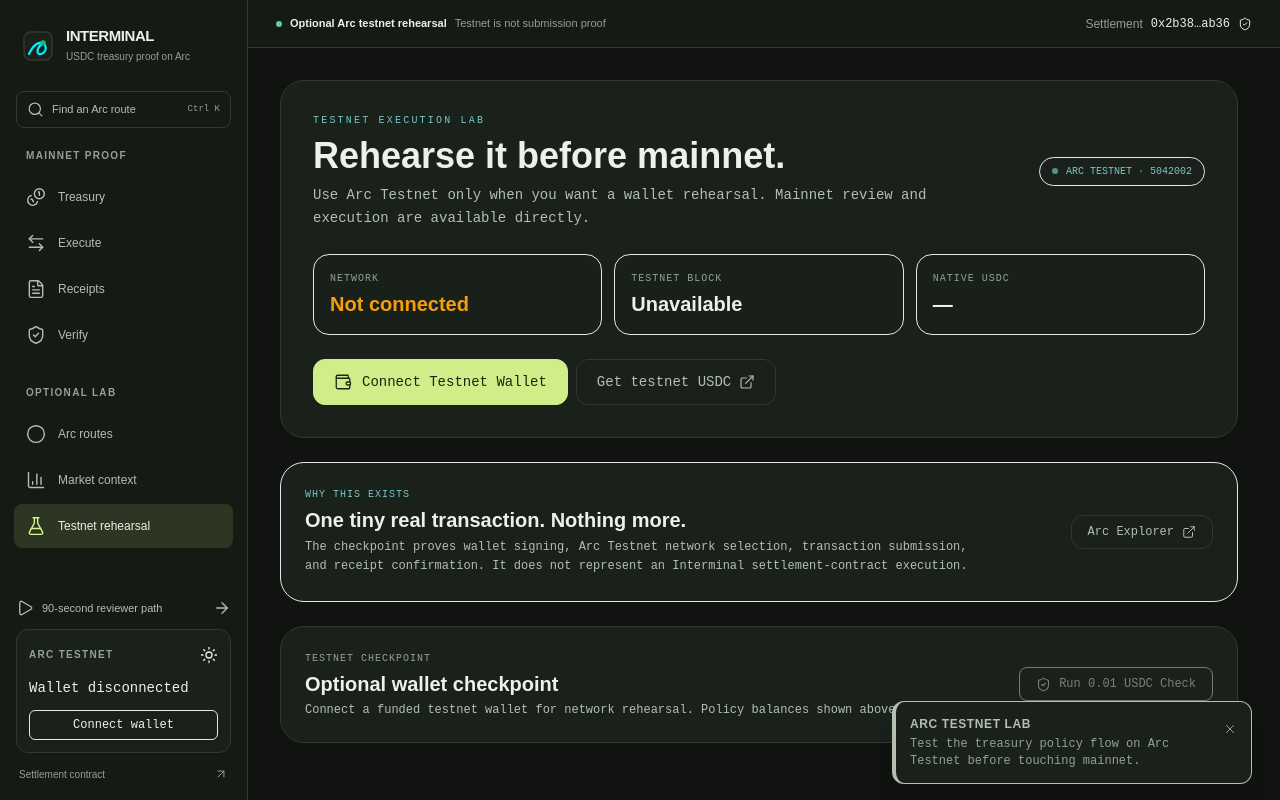
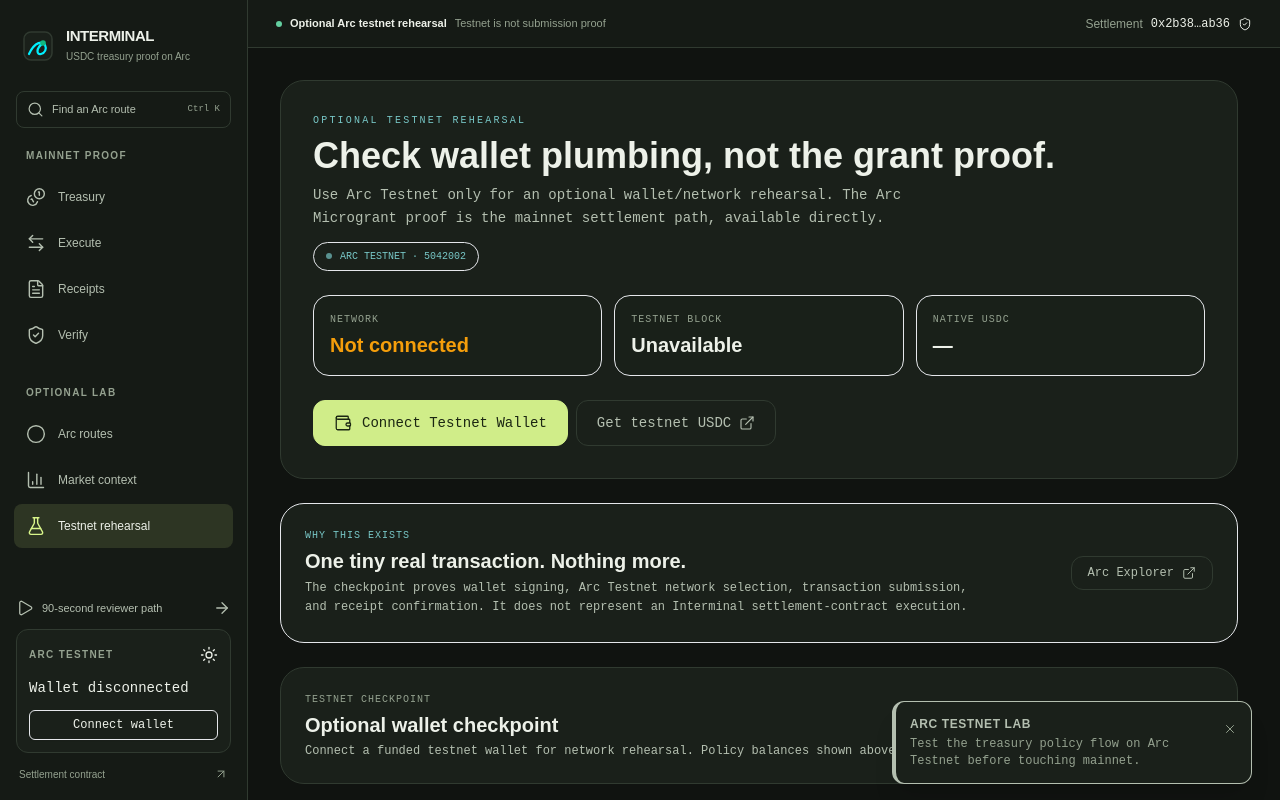
Before and after one commit to Tajudeeen/interminal-, a React (Vite) app: page / in a window 1280 px wide. Both pictures are taken after a click on the button "Testnet rehearsal". Built offline with nearby package versions, Linux system fonts and the light colour scheme; no server answers.

Commit message:
fix: demote testnet to optional rehearsal

```diff
--- a/src/components/views/TestnetLabView.tsx
+++ b/src/components/views/TestnetLabView.tsx
@@ -50,10 +50,10 @@ testnetTaskComplete,
         <div className="relative">
           <div className="flex flex-wrap items-center justify-between gap-3">
             <div>
-              <div className="font-mono text-[10px] uppercase tracking-[0.22em] text-cyan">Testnet execution lab</div>
-              <h1 className="font-display text-3xl sm:text-4xl font-black text-themed mt-2">Rehearse it before mainnet.</h1>
+              <div className="font-mono text-[10px] uppercase tracking-[0.22em] text-cyan">Optional testnet rehearsal</div>
+              <h1 className="font-display text-3xl sm:text-4xl font-black text-themed mt-2">Check wallet plumbing, not the grant proof.</h1>
               <p className="font-mono text-sm text-sub mt-2 max-w-2xl leading-relaxed">
-                Use Arc Testnet only when you want a wallet rehearsal. Mainnet review and execution are available directly.
+                Use Arc Testnet only for an optional wallet/network rehearsal. The Arc Microgrant proof is the mainnet settlement path, available directly.
               </p>
             </div>
             <span className="inline-flex items-center gap-2 px-3 py-1.5 rounded-pill bg-cyan/10 border border-cyan/30 text-cyan font-mono text-[10px] uppercase">
```
